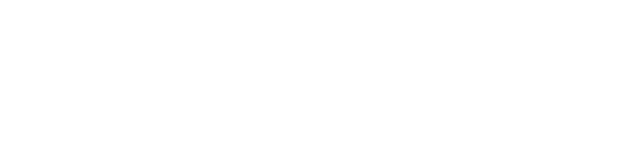
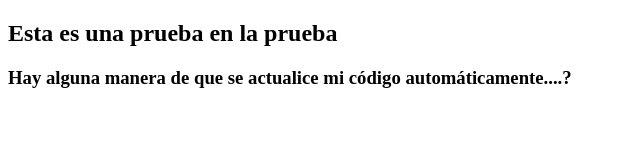
Before and after one commit to ale-neri97/be-different, a plain HTML site: page Prueba.html in a window 1280 px wide. Shown: the whole page, without its empty margins (0-640 px from the left). Drawn offline with Linux system fonts and the light colour scheme.

Commit message:
Pregunta
Checa el cambio y responde en slack si sí.

```diff
--- a/Prueba.html
+++ b/Prueba.html
@@ -3,8 +3,10 @@
   <head>
     <meta charset="utf-8">
     <title></title>
-  </head>
-  <body>
+</head>
+<body>
 
-  </body>
+ <h2>Esta es una prueba en la prueba</h2>
+<h3>Hay alguna manera de que se actualice mi código automáticamente....?</h3>
+</body>
 </html>
```
